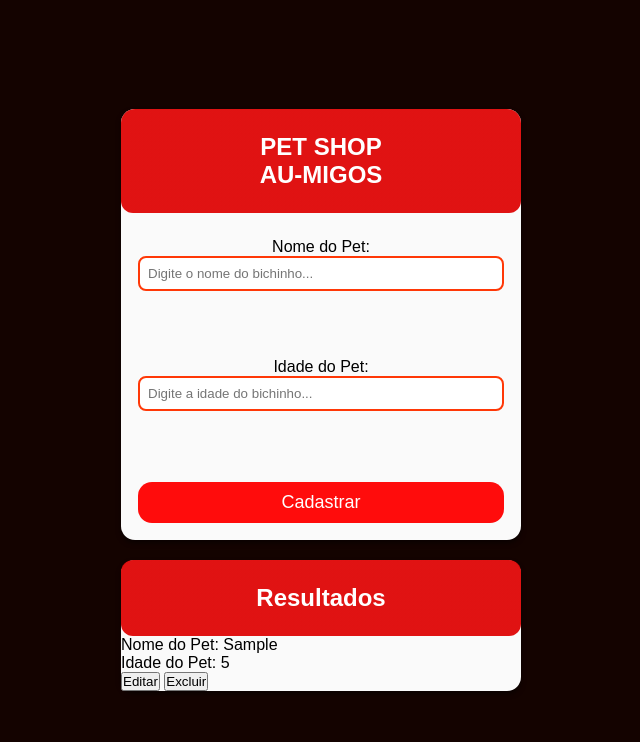
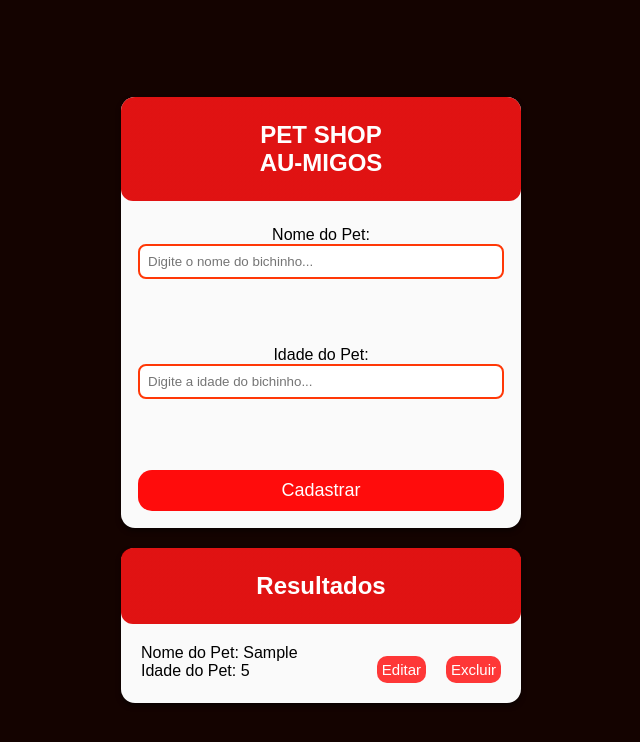
Before and after one commit to Guilherme-lgs/Check_pDA, a plain HTML site: page index.html in a window 1280 px wide. Both pictures are taken after typing "Sample", "5" into the empty fields and a click on the button "Cadastrar". Shown: the whole page, without its empty margins (319-959 px from the left). Drawn offline with Linux system fonts and the light colour scheme.

Commit message:
💄 style on edit and delete buttons

```diff
--- a/css/stile.css
+++ b/css/stile.css
@@ -40,6 +40,7 @@ body {
   text-align: center;
   color: #ffffff;
   border-radius: 12px;
+
 }
 
 .form {
@@ -101,3 +102,27 @@ body {
 .hide{
   display: none;
 }
+
+.st-btn{
+  display: flex;
+  padding: 20px;
+  gap: 20px;
+  justify-content: space-between;
+}
+.rs-btn {
+  display: flex;
+  gap: 20px;
+
+}
+
+.rs-btn button{
+  width: 100%;
+  color: #ffffff;
+  background-color: #ff0c0cd0;
+  border-radius: 10px;
+  padding: 5px;
+  border: 0;
+  font-size: 15px;
+  cursor: pointer;
+  margin-top: 12px;
+}
--- a/js/main.js
+++ b/js/main.js
@@ -35,10 +35,16 @@ function displayCadastros() {
         const div = document.createElement("div");
         div.classList.add("cadastro-item");
         div.innerHTML = `
-            <p>Nome do Pet: ${cadastro.nome}</p>
-            <p>Idade do Pet: ${cadastro.idade}</p>
-            <button onclick="editCadastro(${index})">Editar</button>
+        <div class="st-btn" >
+         <div>
+        <p>Nome do Pet: ${cadastro.nome}</p>
+        <p>Idade do Pet: ${cadastro.idade}</p>
+           </div>
+      <div class="rs-btn">
+        <button onclick="editCadastro(${index})">Editar</button>
             <button onclick="deleteCadastro(${index})">Excluir</button>
+      </div>
+        </div>
         `;
         cadastroList.appendChild(div);
     });
```
